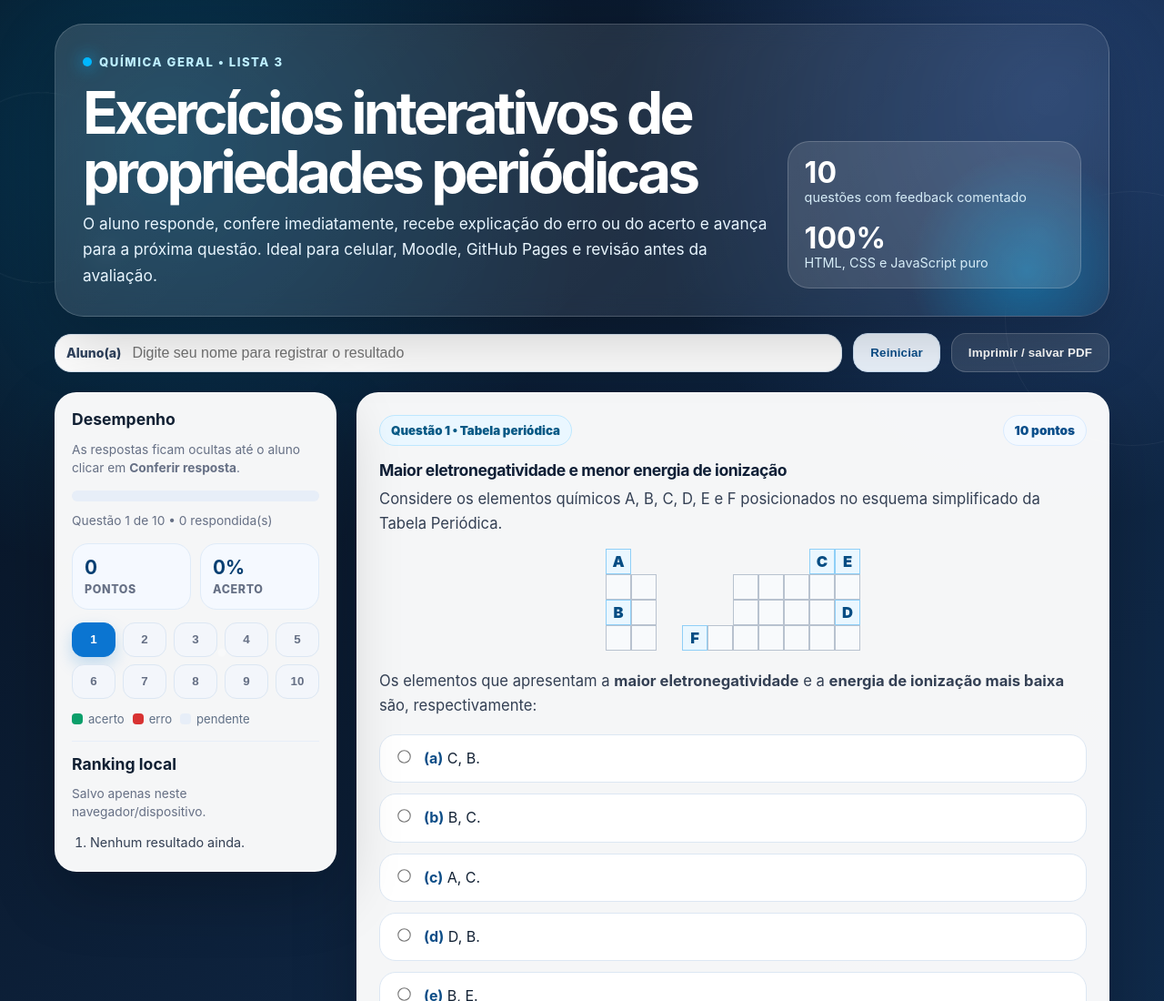
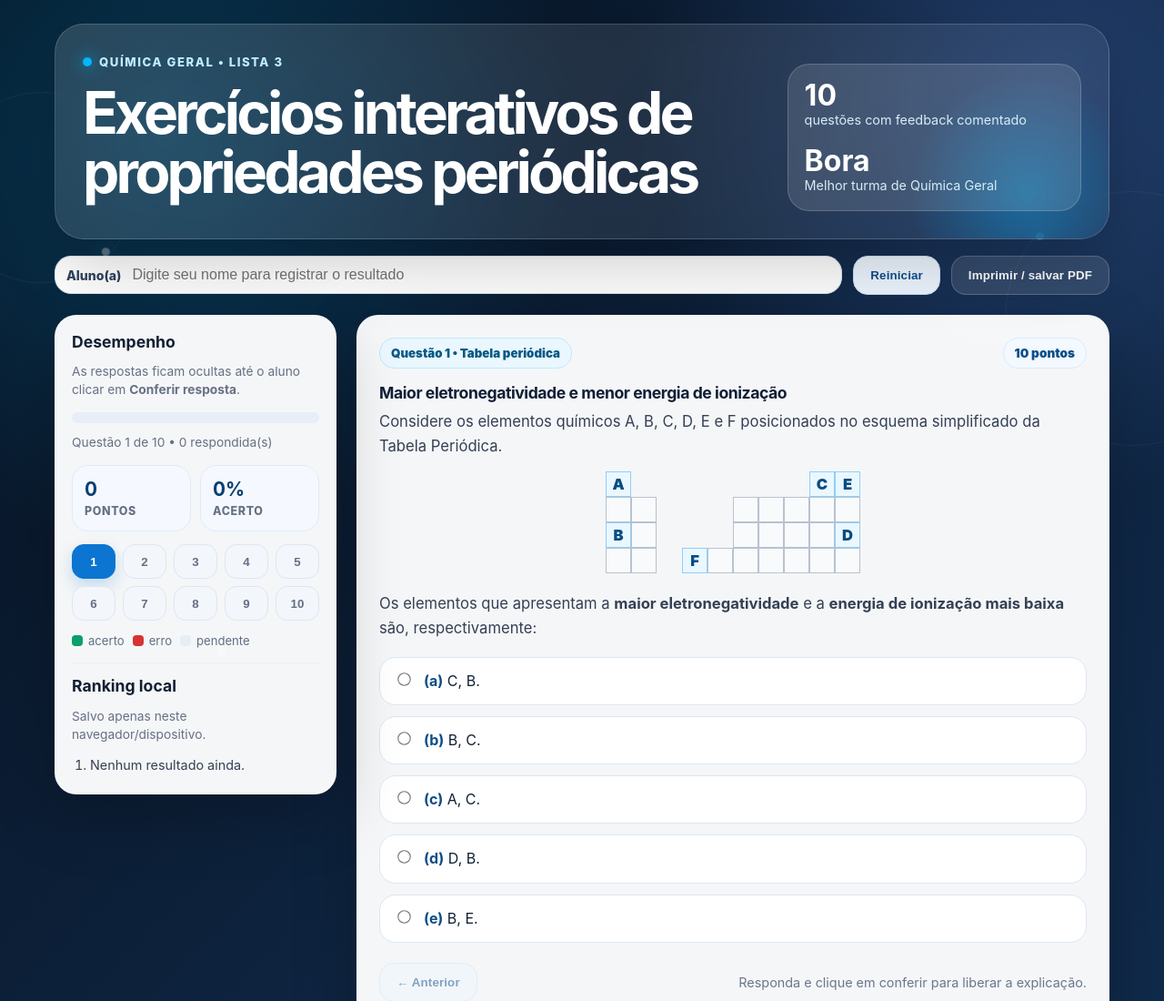
Before and after one commit to arigony/exercicios_tabela, a plain HTML site: page index.html in a window 1280 px wide. Shown: the top 1100 px of the page at 91% size. Drawn offline with Linux system fonts and the light colour scheme.

Commit message:
Update index.html

```diff
--- a/index.html
+++ b/index.html
@@ -190,11 +190,11 @@
         <div>
           <div class="kicker"><span class="dot"></span> Química Geral • Lista 3</div>
           <h1>Exercícios interativos de propriedades periódicas</h1>
-          <p>O aluno responde, confere imediatamente, recebe explicação do erro ou do acerto e avança para a próxima questão. Ideal para celular, Moodle, GitHub Pages e revisão antes da avaliação.</p>
+          <p></p>
         </div>
         <div class="hero-card" aria-label="Resumo do jogo">
           <strong>10</strong><span>questões com feedback comentado</span><br><br>
-          <strong>100%</strong><span>HTML, CSS e JavaScript puro</span>
+          <strong>Bora</strong><span>Melhor turma de Química Geral</span>
         </div>
       </div>
     </section>
```
